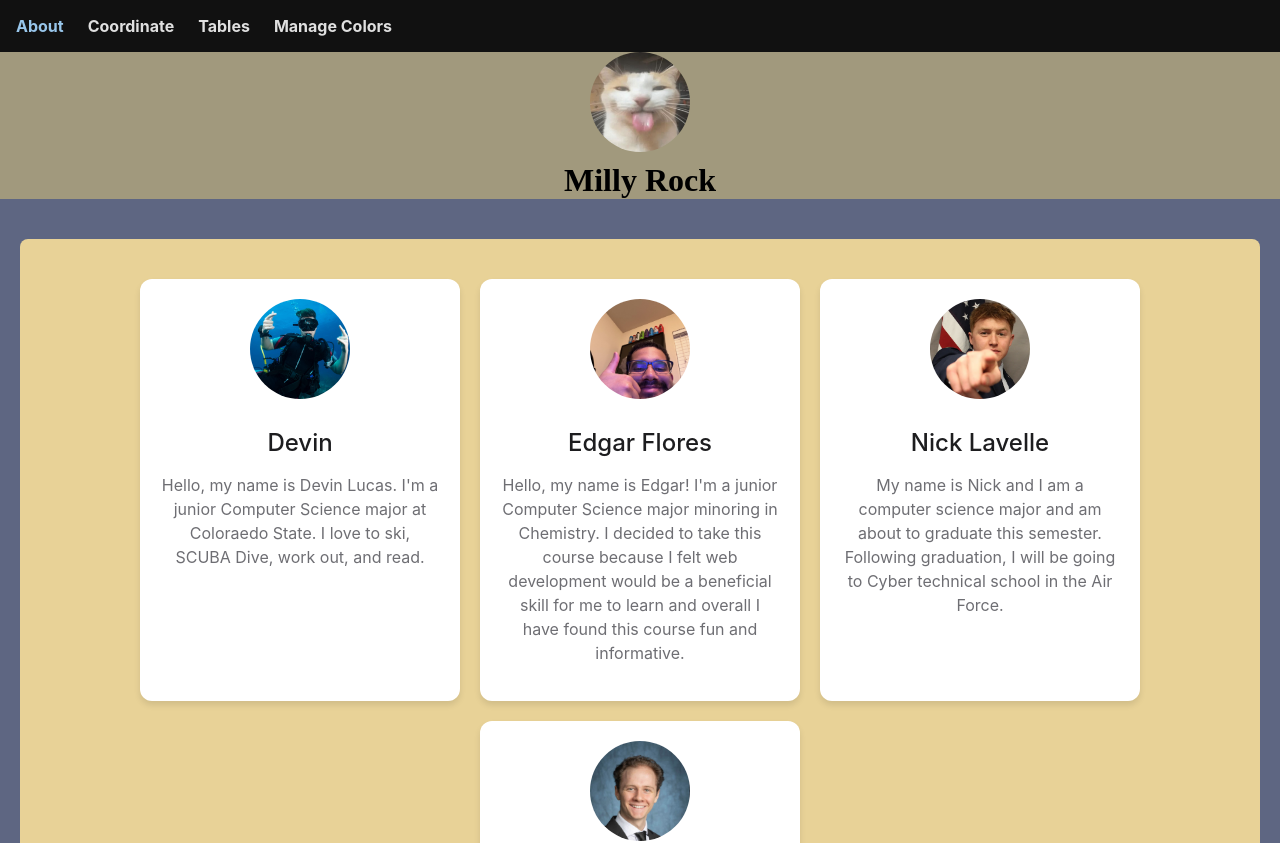
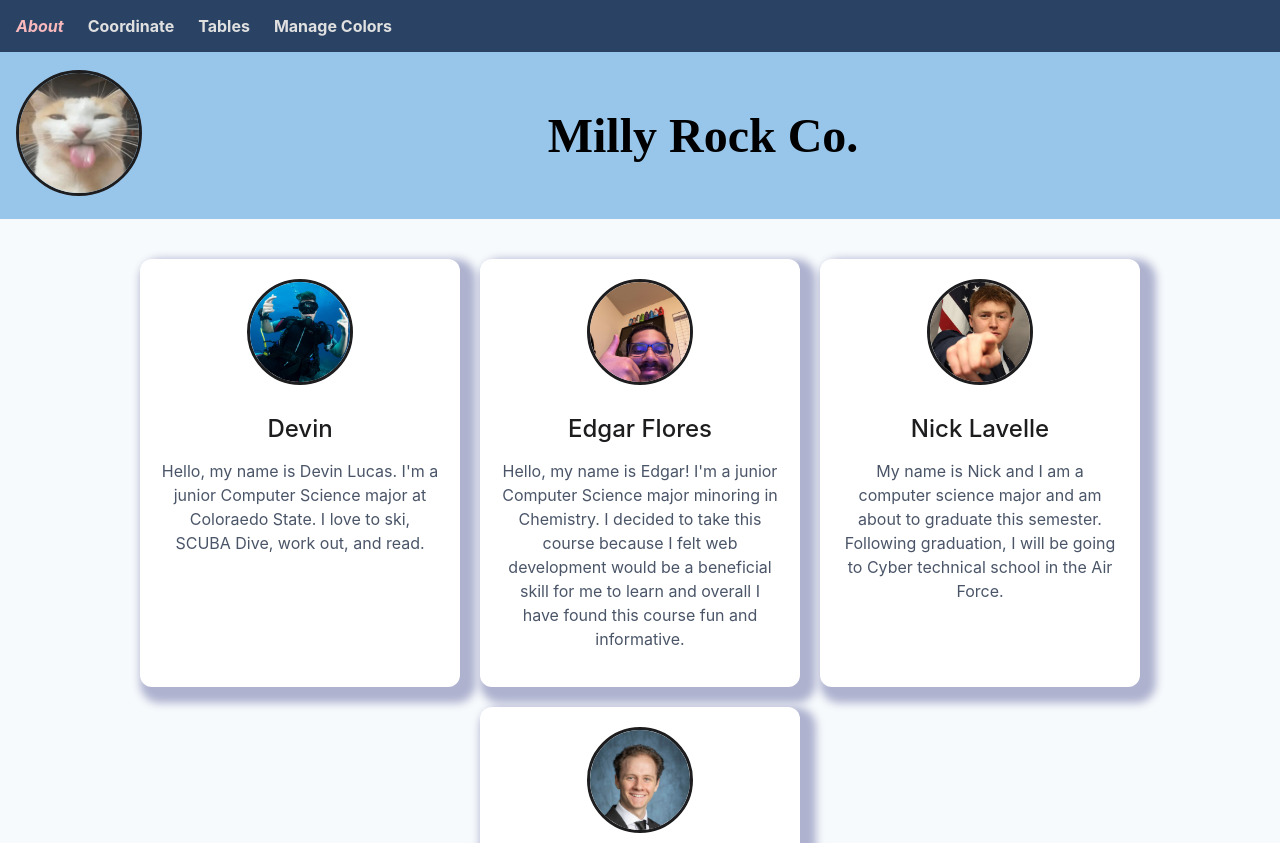
Before and after one commit to lavelle3/Color-Coordinate, an Angular app: page /about in a window 1280 px wide. Shown: the top 843 px of the page. Built offline with nearby package versions, Linux system fonts and the light colour scheme.

Commit message:
ensure three unique colors. ensure contrast over their background color. closes #53

```diff
--- a/src/app/components/header/header.component.css
+++ b/src/app/components/header/header.component.css
@@ -2,7 +2,7 @@
     display: flex;
     gap: 1.5rem;
     padding: 1rem;
-    background-color: #111;
+    background-color: #2A4365;
   }
 
   .nav-bar a {
@@ -14,7 +14,30 @@
 
   .nav-bar a:hover,
   .nav-bar a.active-link {
-    color: #98c6eb;
+    color: #F8B8BC;
+    font-style: italic;
+  }
+  .header {
+    display: flex;
+    align-items: center;
+    padding: 1rem;
+    background-color: #98c6eb;
+  }
+
+  .logo img {
+    width: 120px;
+    height: 120px;
+    border-radius: 50%;
+    border:#1d1d1f 3px solid;
+  }
+
+  .company-name {
+    flex-grow: 1;
+    text-align: center;
+    font-size: 2rem;
+    font-weight: bold;
+    color: #000000;
+    font-family: 'Lucida Handwriting', cursive;
   }
   @media print {
     .noPrint{
--- a/src/app/components/header/header.component.html
+++ b/src/app/components/header/header.component.html
@@ -4,3 +4,11 @@
     <a routerLink="/tables" routerLinkActive="active-link">Tables</a>
     <a routerLink="/manageColors" routerLinkActive="active-link">Manage Colors</a>
   </nav>
+  <section class="header noPrint">
+    <div class="logo">
+      <img src="/cat_logo.jpg" alt="Logo" />
+    </div>
+    <div class="company-name">
+      <h1>Milly Rock Co.</h1>
+    </div>
+  </section>
--- a/src/app/pages/about/about.component.css
+++ b/src/app/pages/about/about.component.css
@@ -4,30 +4,7 @@
     margin: 0 auto;
     padding: 40px 20px;
     text-align: center;
-    background-color: #e8d297;
     border-radius: 8px;
-}
-
-.team-header-section {
-    margin-bottom: 40px;
-    background-color: #A1997D;
-    text-align: center;
-}
-
-.team-logo {
-    margin: 0 auto 10px auto;
-    display: block;
-    border-radius: 50%;
-}
-
-.team-name {
-    font-size: 2rem;
-    font-weight: 600;
-    color: #000000;
-    font-family: 'Lucida Handwriting', cursive;
-    align-items: center;
-    margin: 0;
-    padding: 0;
 }
 
 .team-cards {
@@ -40,7 +17,7 @@
 .team-card {
     background-color: #fff;
     border-radius: 12px;
-    box-shadow: 0 4px 6px rgba(0, 0, 0, 0.1);
+    box-shadow: 8px 8px 8px 8px#AEB2CF;
     width: 280px;
     padding: 20px;
     text-align: center;
@@ -53,6 +30,7 @@
     border-radius: 50%;
     margin-bottom: 15px;
     object-fit: cover;
+    border:#1d1d1f 3px solid;
 }
 
 .member-name {
@@ -64,16 +42,6 @@
 
 .member-bio {
     font-size: 1rem;
-    color: #6e6e73;
+    color: #4A5568;
     line-height: 1.5;
 }
-
-.body {
-    background-color: #e8d297;
-    margin: 0;
-    padding: 0;
-    min-height: 100vh;
-    display: flex;
-    flex-direction: column;
-
-  }
--- a/src/app/pages/about/about.component.html
+++ b/src/app/pages/about/about.component.html
@@ -1,9 +1,4 @@
-<div class="team-header-section">
-    <div class="team-header-section">
-      <img ngSrc="/cat_logo.jpg" alt="Team Logo" class="team-logo" width="100" height="100">
-      <h1 class="team-name">Milly Rock</h1>
-    </div>
-</div>
+
 <div class="team-section">
   <div class="team-cards">
     <div class="team-card" *ngFor="let member of teamMembers">
--- a/src/app/pages/coordinate/coordinate.component.css
+++ b/src/app/pages/coordinate/coordinate.component.css
@@ -1,24 +1,4 @@
-.header {
-    display: flex;
-    align-items: center;
-    padding: 1rem;
-    background-color: #A1997D;
-  }
 
-  .logo img {
-    width: 120px;
-    height: 120px;
-    border-radius: 50%;
-  }
-
-  .company-name {
-    flex-grow: 1;
-    text-align: center;
-    font-size: 2rem;
-    font-weight: bold;
-    color: #000000;
-    font-family: 'Lucida Handwriting', cursive;
-  }
 
   form {
     display: flex;
@@ -55,8 +35,9 @@ input {
 
 button {
   padding: 0.5rem;
-  background-color: #8E9FA4;
+  background-color: #EF767A;
   color: rgb(0, 0, 0);
+  border-radius: 3px;
   border: none;
   cursor: pointer;
   align-self: center;
@@ -68,15 +49,6 @@ button:disabled {
   cursor: not-allowed;
 }
 
-body {
-  background-color: #e8d297;
-  margin: 0;
-  padding: 0;
-  min-height: 100vh;
-  display: flex;
-  flex-direction: column;
-}
-
 .form-label{
   color: #000000;
 }
--- a/src/app/pages/coordinate/coordinate.component.html
+++ b/src/app/pages/coordinate/coordinate.component.html
@@ -1,11 +1,4 @@
-<section class="header">
-  <div class="logo">
-    <img src="/cat_logo.jpg" alt="Logo" />
-  </div>
-  <div class="company-name">
-    <h1>Milly Rock Co.</h1>
-  </div>
-</section>
+
 <section class="form-container">
   <form (ngSubmit)="onSubmit(colorForm)" #colorForm="ngForm" novalidate>
     <label class="form-label">
--- a/src/app/pages/manage-colors/manage-colors.component.css
+++ b/src/app/pages/manage-colors/manage-colors.component.css
@@ -0,0 +1,22 @@
+section, h1 {
+    max-width: 1200px;
+    margin: 0 auto;
+    padding: 40px 20px;
+    text-align: center;
+    border-radius: 8px;
+}
+.forms{
+    display: flex;
+    flex-wrap: wrap;
+    justify-content: center;
+    gap: 20px;
+}
+.add-color-form, .edit-color-form {
+    background-color: #fff;
+    border-radius: 12px;
+    box-shadow: 8px 8px 8px 8px#AEB2CF;
+    width: 90%;
+    padding: 20px;
+    text-align: center;
+    transition: transform 0.2s ease, box-shadow 0.2s ease;
+}
--- a/src/app/pages/manage-colors/manage-colors.component.html
+++ b/src/app/pages/manage-colors/manage-colors.component.html
@@ -1,7 +1,8 @@
 <h1>Manage Colors</h1>
-
+<div class="forms">
 <section class="add-color-form">
   <h2>Add New Color</h2>
+
   <form (ngSubmit)="addColor()" #addColorForm="ngForm">
 
     <label>
@@ -34,7 +35,7 @@
           </option>
         </select>
       </label>
-
+      <br><br>
       <label>
         New Name:
         <input type="text" [(ngModel)]="editColorName" name="editName" required />
@@ -51,3 +52,4 @@
     <p *ngIf="editSuccess" style="color: green;">Color edited successfully!</p>
     <p *ngIf="editError" style="color: red;">Error editing color. Maybe name or hex is duplicate?</p>
   </section>
+</div>
--- a/src/app/pages/tables/tables.component.css
+++ b/src/app/pages/tables/tables.component.css
@@ -14,6 +14,12 @@
     padding: 12px;
     border: 1px solid #ccc;
   }
+
+.table-one, .table-two{
+    border-radius: 5px;
+    border: #000000 1px solid;
+    background-color: #ffffff;
+}
 
   .left-cell {
     width: 20%;
@@ -66,6 +72,7 @@
     color: white;
     border: none;
     cursor: pointer;
+    border-radius: 5px;
   }
 
   .print-button:hover {
@@ -101,5 +108,7 @@
     .print-button {
       display: none;
     }
-
+    span .onlyPrint{
+      font-size: 10px;
+    }
   }
--- a/src/app/pages/tables/tables.component.html
+++ b/src/app/pages/tables/tables.component.html
@@ -42,5 +42,5 @@
             </td>
         </tr>
     </table>
-    <button class="print-button noPrint" (click)="printPage()">Print Page</button>
 </div>
+<button class="print-button noPrint" (click)="printPage()">Print Page</button>
--- a/src/styles.css
+++ b/src/styles.css
@@ -1,14 +1,25 @@
 body {
-    background-color: #5e6682;
-    color: #e0e0e0;
+    background-color: #F7FAFC;
+    color: #1A202C;
     font-family: 'Inter', sans-serif;
     margin: 0;
     padding: 0;
   }
+  .nav-bar {
+    background-color: #2A4365;
+    color: #F7FAFC;
+  }
 
   a {
-    color: #ff3c78;
-    text-decoration: none;
+    color: #3182CE;
+  }
+
+  .user-box,
+  .input-box {
+    border: 1px solid #CBD5E0;
+    background-color: #FFFFFF;
+    padding: 1rem;
+    border-radius: 8px;
   }
 
   a:hover {
```
